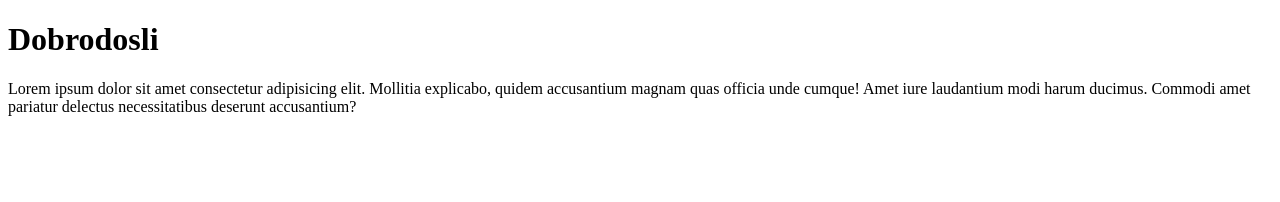
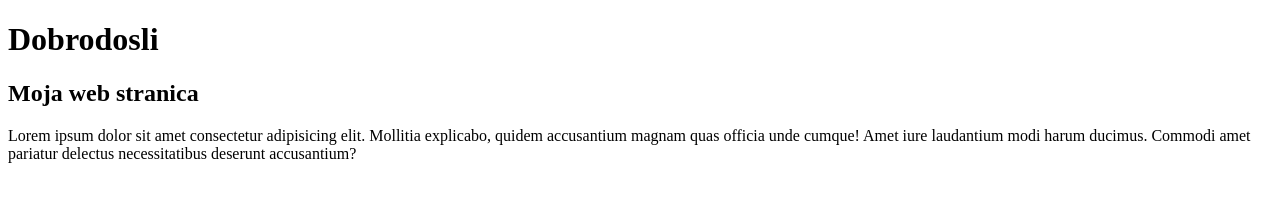
Before and after one commit to jelena-git/git-vezba, a plain HTML site: page index.html in a window 1280 px wide. Drawn offline with Linux system fonts and the light colour scheme.

Commit message:
Dodat naslov u gl.sekciju

```diff
--- a/index.html
+++ b/index.html
@@ -11,6 +11,7 @@
         <h1>Dobrodosli</h1>
     </header>
     <main>
+        <h2>Moja web stranica</h2>
         <p>Lorem ipsum dolor sit amet consectetur adipisicing elit. Mollitia explicabo, quidem accusantium magnam quas officia unde cumque! Amet iure laudantium modi harum ducimus. Commodi amet pariatur delectus necessitatibus deserunt accusantium?</p>
     </main>
 </body>
```
